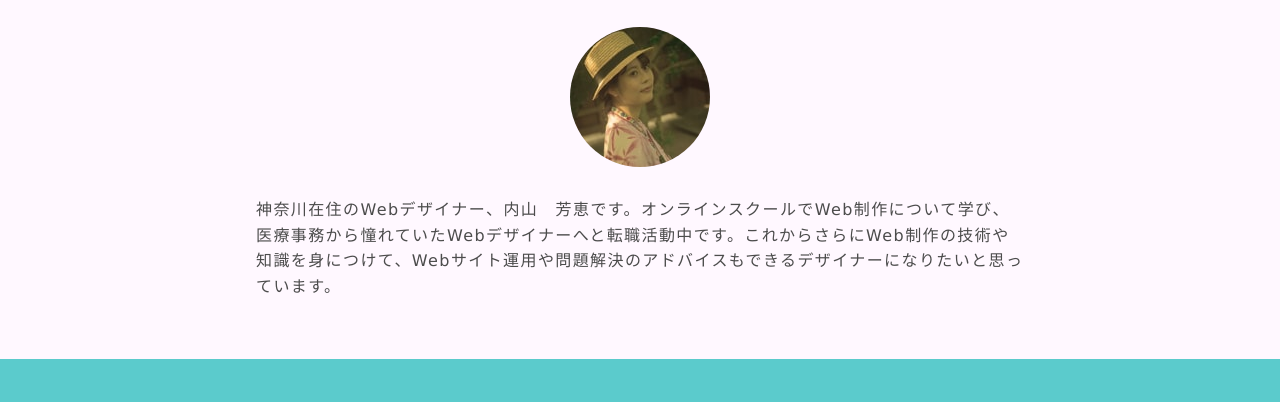
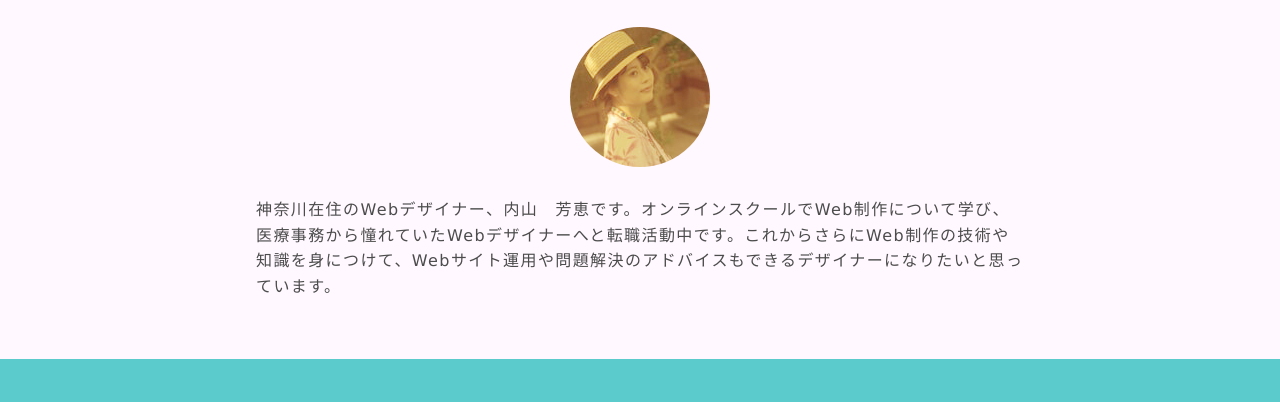
Before and after one commit to usakoruna/usakoruna.github.io, a plain HTML site: page index.html in a window 1280 px wide. Shown: the part 203-605 px from the top of the page. Drawn offline with nearby package versions, Linux system fonts and the light colour scheme.

Commit message:
add images/IMG_0167-min-1.jpg

```diff
--- a/index.html
+++ b/index.html
@@ -12,7 +12,7 @@
   <body><!--header-->
     <header><a href="#contact" class="button-contact"><i aria-label="お問い合わせ" class="fa fa-envelope-o"></i></a>
       <div class="profile">
-        <h1 class="site-title abel uppercase text-center">Web Designer<span>Yoshie Uchiyama</span></h1><img src="./images/IMG_0167-min.jpg" alt="プロフィール写真" width="140" height="140" class="block-center profile-icon">
+        <h1 class="site-title abel uppercase text-center">Web Designer<span>Yoshie Uchiyama</span></h1><img src="./images/IMG_0167-min-1.jpg" alt="プロフィール写真" width="140" height="140" class="block-center profile-icon">
         <p>神奈川在住のWebデザイナー、内山　芳恵です。オンラインスクールでWeb制作について学び、医療事務から憧れていたWebデザイナーへと転職活動中です。これからさらにWeb制作の技術や知識を身につけて、Webサイト運用や問題解決のアドバイスもできるデザイナーになりたいと思っています。</p>
       </div>
     </header><!--contents-->
```
Also changed, not shown: images/IMG_0167-min-1.jpg (added).
